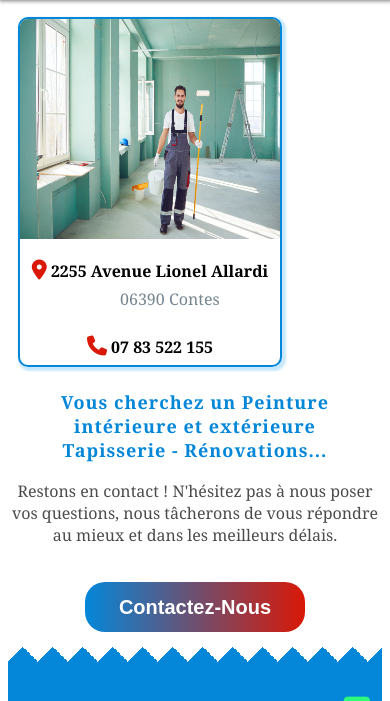
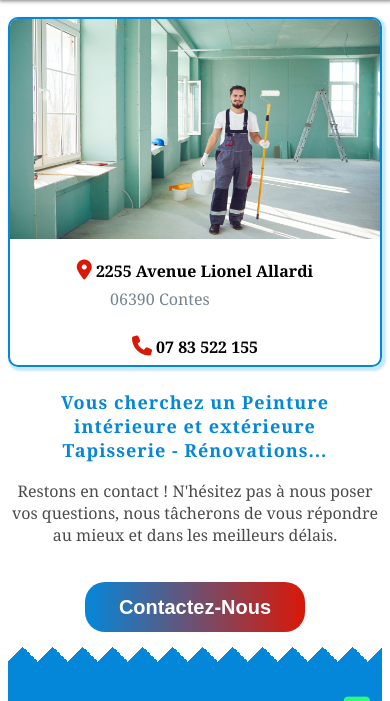
Before and after one commit to Ammar-Khaoula/peitureKamel, a plain HTML site: page index.html in a window 390 px wide. Shown: the part 63-764 px from the top of the page. Drawn offline with Linux system fonts and the light colour scheme; a web font is replaced by a local one.

Commit message:
update class info

```diff
--- a/mobile.css
+++ b/mobile.css
@@ -77,8 +77,8 @@
     border: 2px solid #0487D9;
     position: relative;
     height: 350px;
-    width: 264px;
-    transform: translateX(10px);
+    width: 100%;
+    transform: translateX(0px);
 }
 
 @keyframes example {
@@ -86,12 +86,12 @@
         transform: translateX(-400px);
     }
     100% {
-        transform: translateX(20px);
+        transform: translateX(10px);
     }
 }
 
 .info img {
-    width: 260px;
+    width: 100%;
     height: 220px;
     border-top-left-radius: 8px;
     border-top-right-radius: 8px;
```
